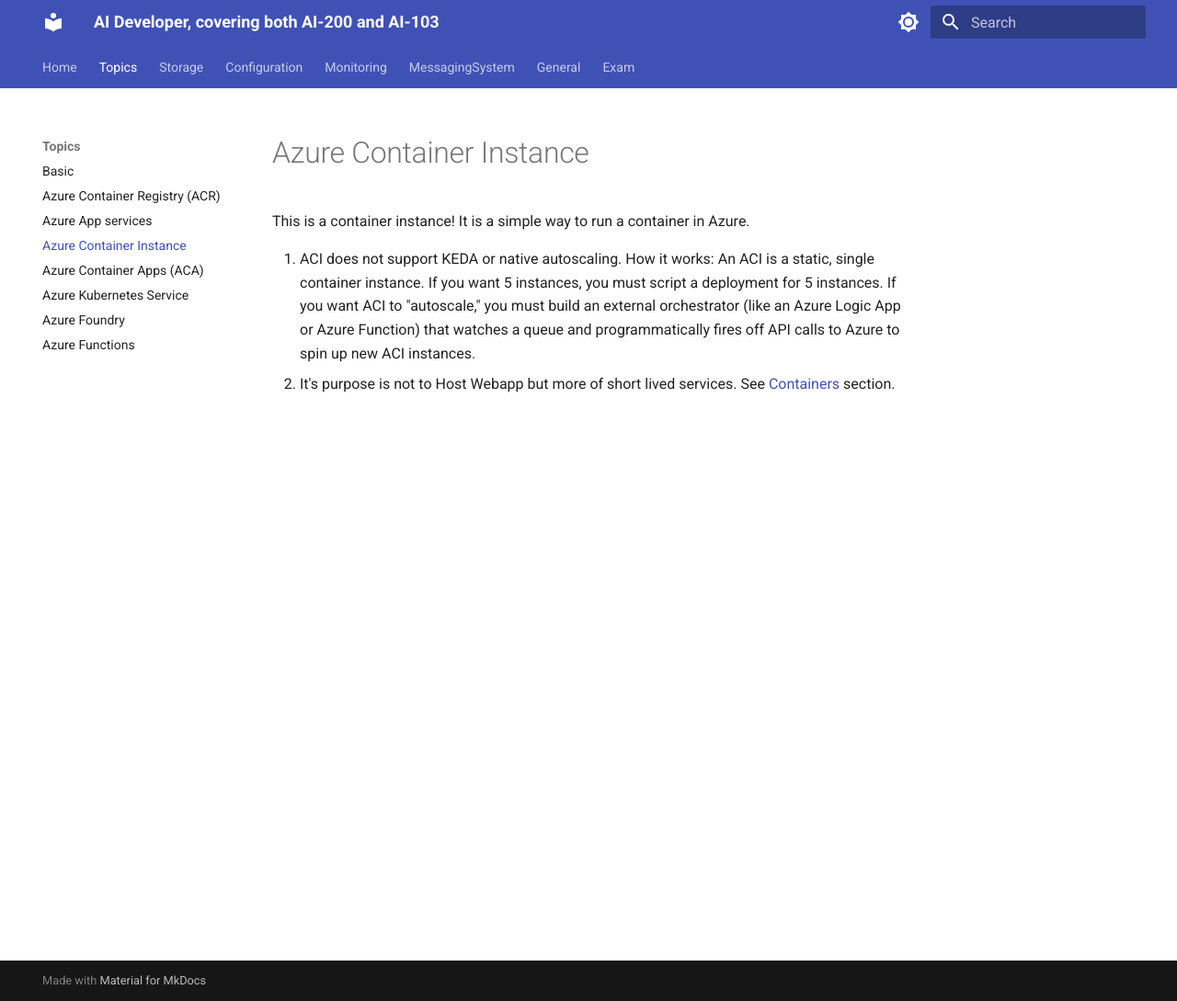
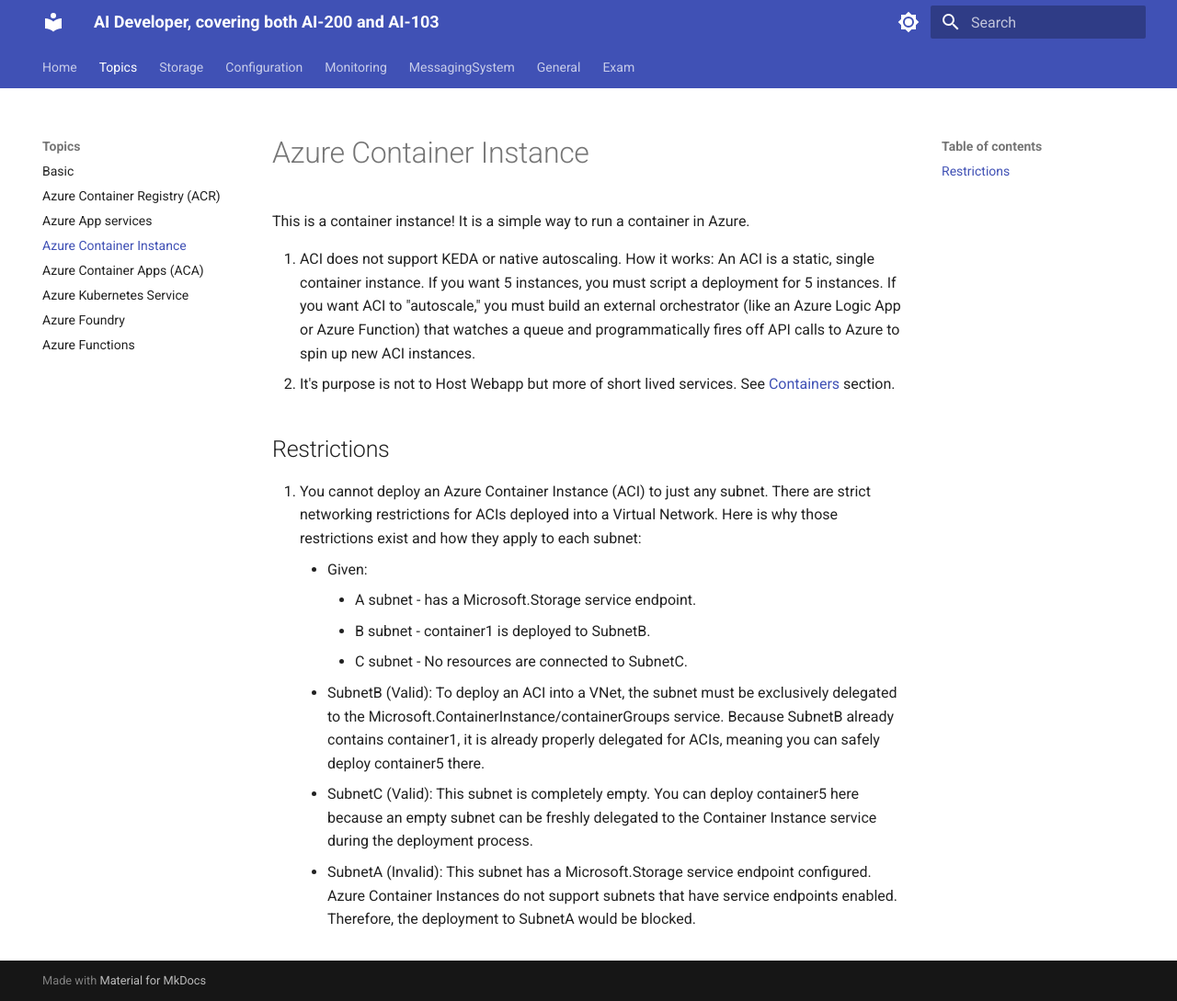
Before and after one commit to yoonghan/AI-Cloud-Developer, an MkDocs documentation site: the page built from docs/AzureContainerInstance.md, in a window 1280 px wide and 1089 px high. Shown: the whole window at 92% size. Built offline with MkDocs 1.6.1 and Material for MkDocs 9.7.7, drawn with Linux system fonts in a browser that asks for light colours.

Commit message:
Update docs

```diff
--- a/docs/AzureContainerInstance.md
+++ b/docs/AzureContainerInstance.md
@@ -4,3 +4,13 @@
 
 1. ACI does not support KEDA or native autoscaling. How it works: An ACI is a static, single container instance. If you want 5 instances, you must script a deployment for 5 instances. If you want ACI to "autoscale," you must build an external orchestrator (like an Azure Logic App or Azure Function) that watches a queue and programmatically fires off API calls to Azure to spin up new ACI instances.
 2. It's purpose is not to Host Webapp but more of short lived services. See [Containers](https://yoonghan.github.io/AZ-104-Azure-Administrator-Associate/Containers/) section.
+
+## Restrictions
+1. You cannot deploy an Azure Container Instance (ACI) to just any subnet. There are strict networking restrictions for ACIs deployed into a Virtual Network. Here is why those restrictions exist and how they apply to each subnet:
+    - Given:
+        - A subnet - has a Microsoft.Storage service endpoint.
+        - B subnet - container1 is deployed to SubnetB.
+        - C subnet - No resources are connected to SubnetC.
+    - SubnetB (Valid): To deploy an ACI into a VNet, the subnet must be exclusively delegated to the Microsoft.ContainerInstance/containerGroups service. Because SubnetB already contains container1, it is already properly delegated for ACIs, meaning you can safely deploy container5 there.
+    - SubnetC (Valid): This subnet is completely empty. You can deploy container5 here because an empty subnet can be freshly delegated to the Container Instance service during the deployment process.
+    - SubnetA (Invalid): This subnet has a Microsoft.Storage service endpoint configured. Azure Container Instances do not support subnets that have service endpoints enabled. Therefore, the deployment to SubnetA would be blocked.
```
Also changed, not shown: docs/AzureAppServices.md (+4 -0 lines), docs/AzureContainerApps.md (+16 -0 lines).
